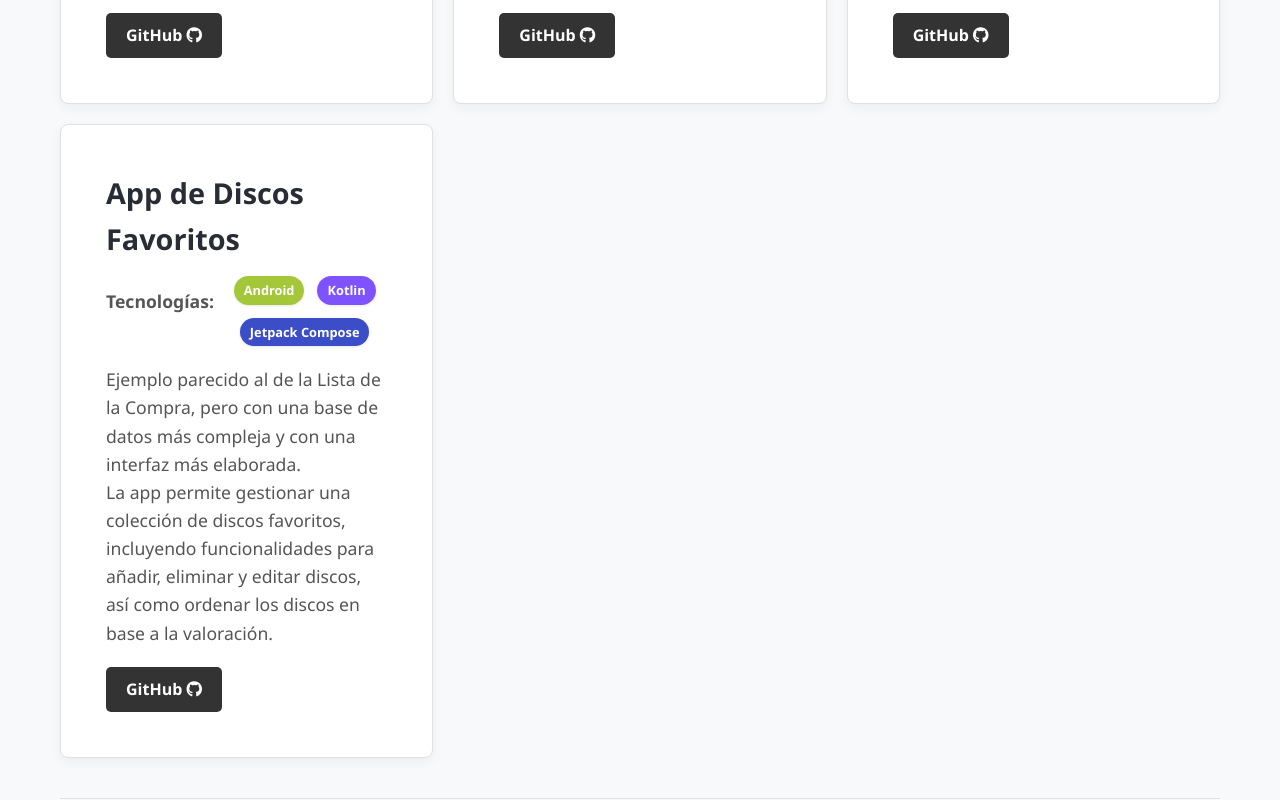
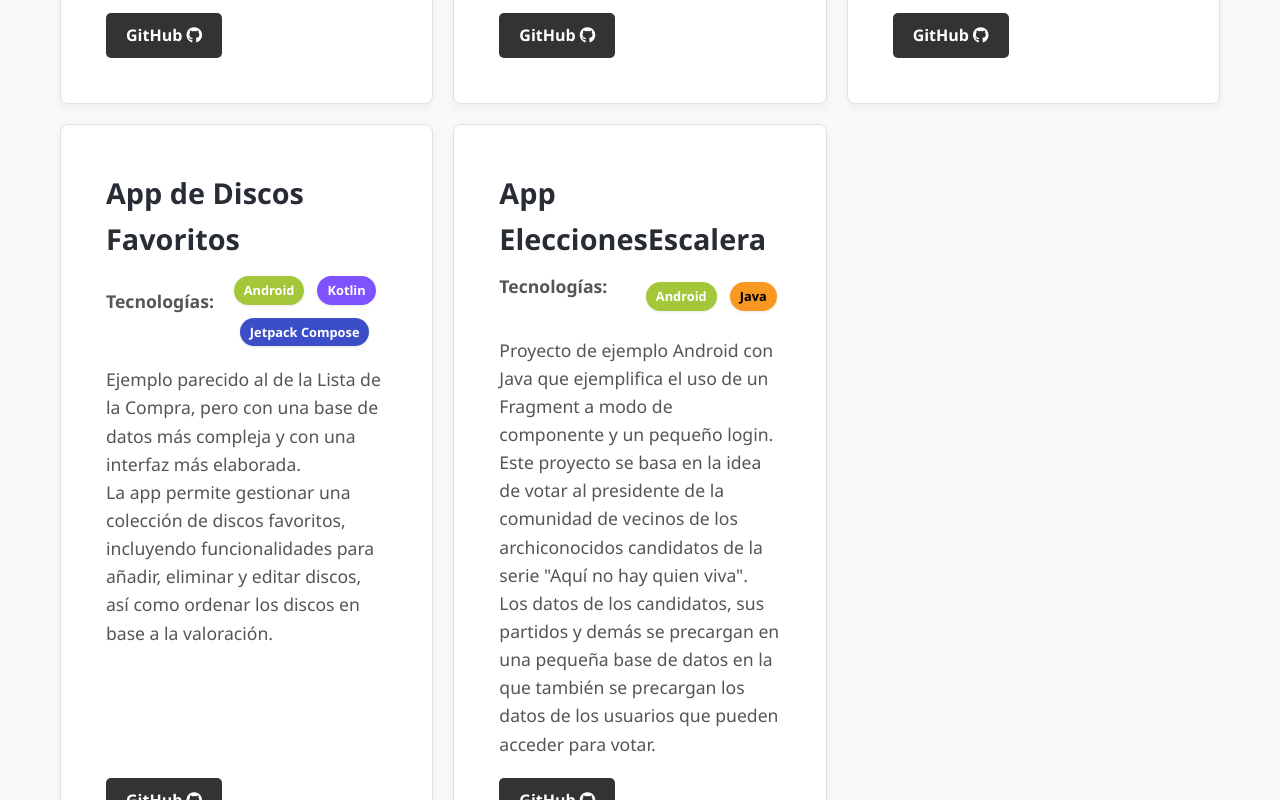
Before and after one commit to resuacode/resuacode.github.io, a React (Vite) app: page / in a window 1280 px wide. Shown: the part 3020-3820 px from the top of the page. Built offline with nearby package versions, Linux system fonts and the light colour scheme.

Commit message:
Adding another project

```diff
--- a/src/data/projects.js
+++ b/src/data/projects.js
@@ -50,6 +50,18 @@ const projects = [
        'Jetpack Compose',
      ],
   },
+  {
+    id: 5,
+    title: 'App EleccionesEscalera',
+    description: 'Proyecto de ejemplo Android con Java que ejemplifica el uso de un Fragment a modo de componente y un pequeño login. <br/>Este proyecto se basa en la idea de votar al presidente de la comunidad de vecinos de los archiconocidos candidatos de la serie "Aquí no hay quien viva". Los datos de los candidatos, sus partidos y demás se precargan en una pequeña base de datos en la que también se precargan los datos de los usuarios que pueden acceder para votar.',
+    githubLink: 'https://github.com/resuacode/EleccionesEscalera',
+    demoLink: null, // Opcional: enlace a una demo en vivo
+    image: null, // Opcional: ruta a una imagen dentro de la carpeta public
+     technologies: [
+      'Android',
+      'Java',
+     ],
+  },
   // Añade más proyectos aquí siguiendo el mismo formato
 ];
 
```
